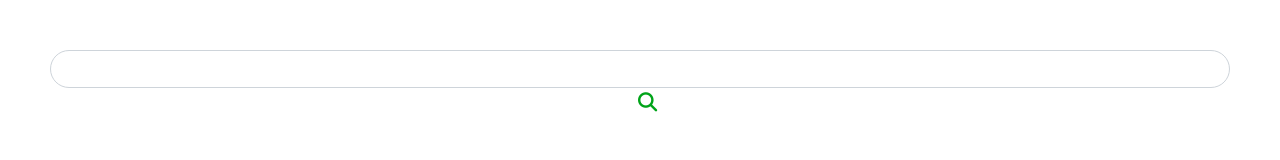
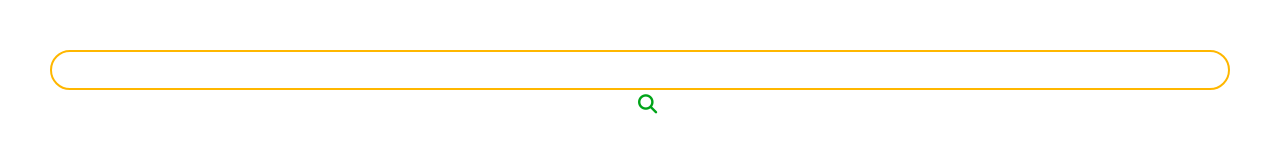
Before and after one commit to Lihu0/project, a plain HTML site: page projects/projects/FullStack/search/index.html in a window 1280 px wide. Drawn offline with nearby package versions, Linux system fonts and the light colour scheme.

Commit message:
Update style.css

```diff
--- a/projects/projects/FullStack/search/css/style.css
+++ b/projects/projects/FullStack/search/css/style.css
@@ -10,6 +10,7 @@ body {
   color: #0800ff !important;
   font-weight: bold;
   border-radius: 1.6em;
+  border: 2px solid #ffb700;
 }
 
 .all_site .search {
```
